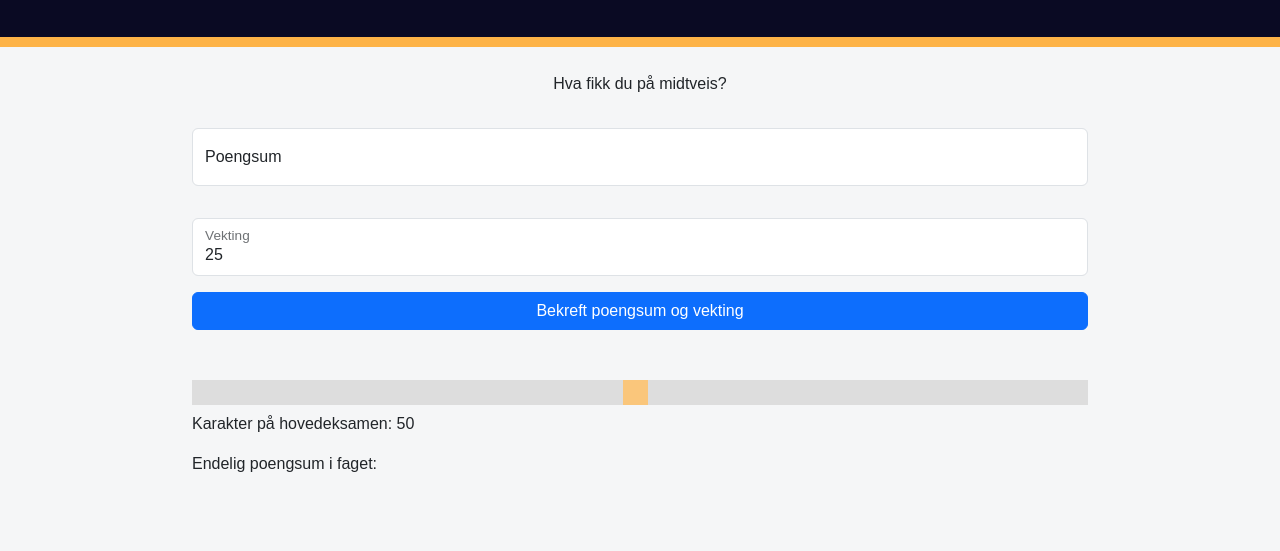
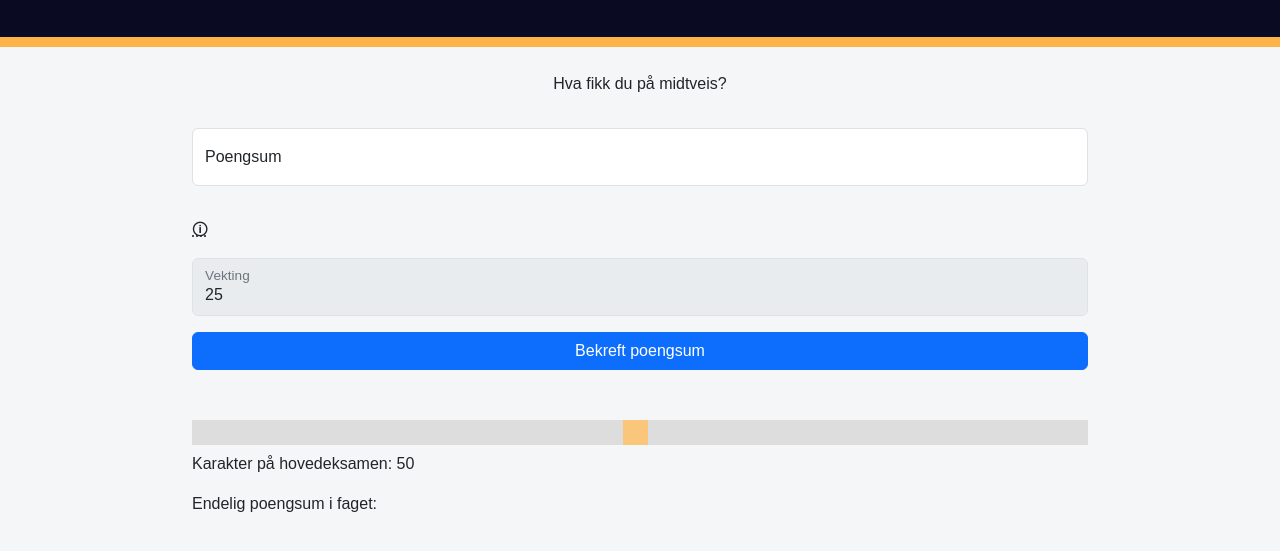
Before and after one commit to shervinfashk/VektetKarakter, a plain HTML site: page index.html in a window 1280 px wide. Shown: the part 83-634 px from the top of the page. Drawn offline with nearby package versions, Linux system fonts and the light colour scheme.

Commit message:
Endringer i html og css

```diff
--- a/index.html
+++ b/index.html
@@ -80,12 +80,13 @@
 
 </head>
 
+<header class="header">
+    <h1>Utregning av karakter i IN1010</h1>
+</header>
 
 <body>
 
-    <header class="header">
-        <h1>Utregning av karakter i IN1010</h1>
-    </header>
+
 
     <div class="lageVektetKarakter">
         <p style="display:flex; justify-content: center; align-content: center;">Hva fikk du på midtveis?</p>
@@ -93,14 +94,16 @@
             <input type="number" min="0" max="100" class="form-control" id="poeng" name="poeng" placeholder="87">
             <label for="poeng">Poengsum</label>
         </div>
+        <abbr title="I IN1010 utgjør midtveiseksamen 25% av karakteren">🛈</abbr>
         <div class="form-floating">
             <input type="number" value="25" min="0" max="100" class="form-control" id="vekting" name="vekting"
-                placeholder="Hvor mange % karakteren teller">
-            <label for="floatingPassword">Vekting</label>
+                placeholder="Hvor mange % karakteren teller" disabled>
+            <label for="vekting">Vekting</label>
         </div>
 
 
-        <button onclick="lagVektetKarakter()" type="button" class="btn btn-primary">Bekreft poengsum og vekting</button>
+        <button onclick="lagVektetKarakter()" type="button" class="btn btn-primary" data-bs-toggle="button">Bekreft
+            poengsum</button>
 
 
 
--- a/styles.css
+++ b/styles.css
@@ -8,8 +8,28 @@
 }
 
 
-.lageVektetKarakter,
-.regnUtHoyestMulig,
+.lageVektetKarakter {
+    justify-content: center;
+    align-content: center;
+    display: flex;
+    flex-direction: column;
+    margin: 25px auto auto;
+    gap: 1em;
+    width: 70%;
+    height: 350px;
+}
+
+
+.regnUtHoyestMulig {
+    justify-content: center;
+    align-content: center;
+    display: flex;
+    flex-direction: column;
+    margin: 25px auto auto;
+    gap: 1em;
+    width: 70%;
+}
+
 .oversiktOverKarakterer {
     justify-content: center;
     align-content: center;
@@ -18,6 +38,10 @@
     margin: 25px auto auto;
     gap: 1em;
     width: 70%;
+}
+
+.lageVektetKarakter {
+    height: 75%;
 }
 
 .regnUtHoyestMulig {
@@ -35,7 +59,7 @@ body {
 
 
 .slidecontainer {
-    width:100%;
+    width: 100%;
     margin: 25px auto auto;
     padding: auto;
     /* Width of the outside container */
```
